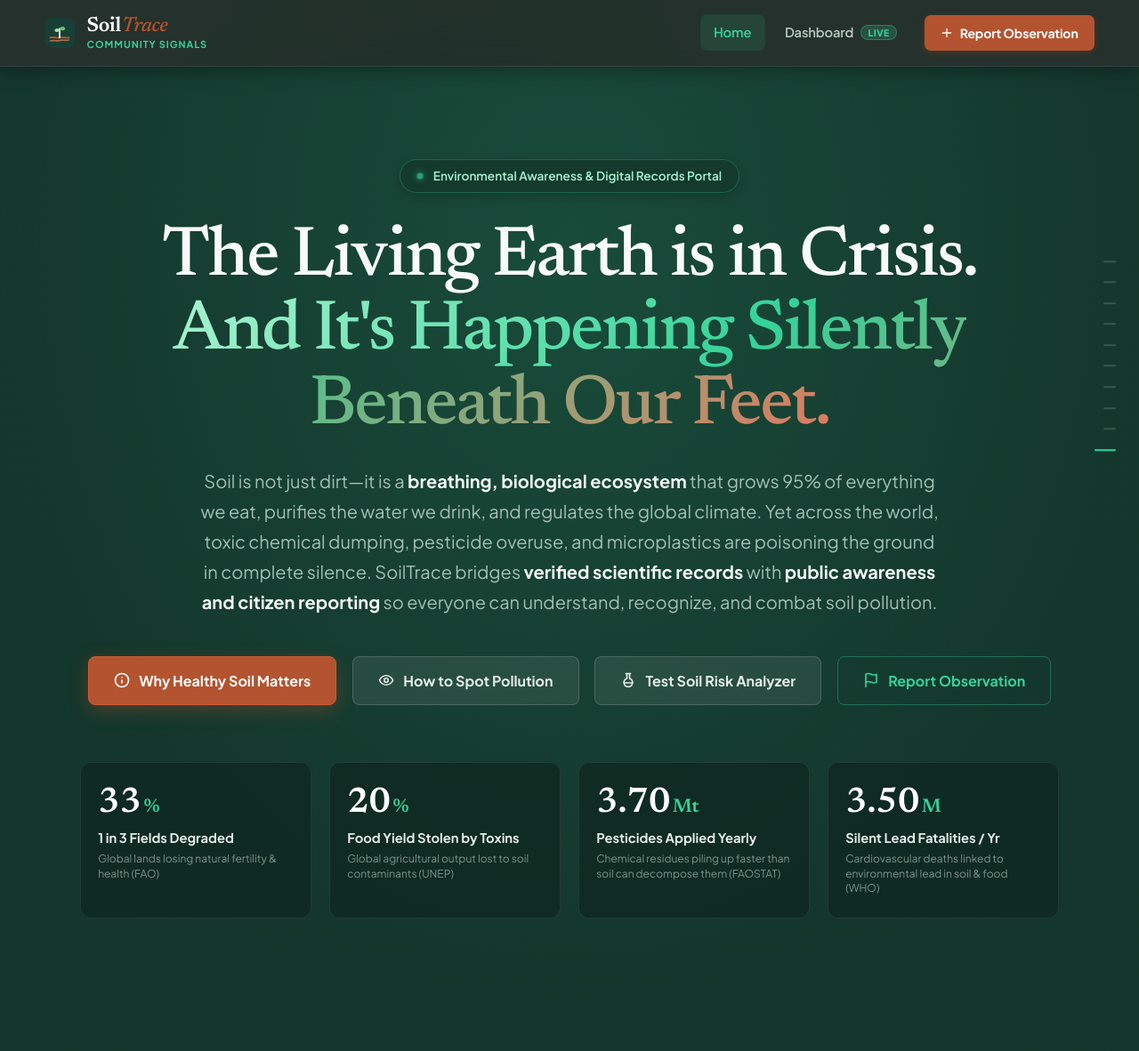
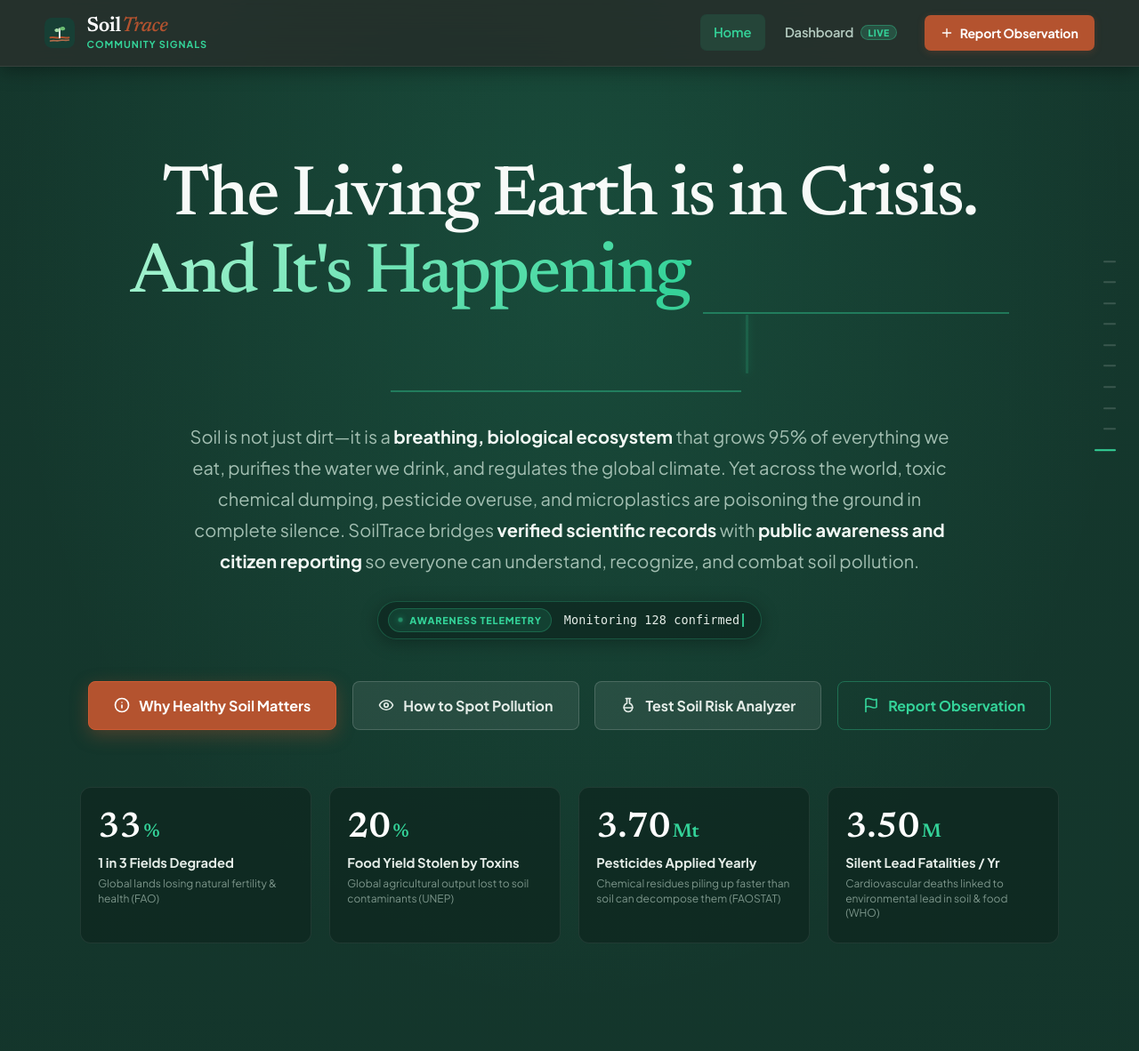
Before and after one commit to RishiKrJha/soiltrace, a Flask app: page / in a window 1280 px wide. Shown: the top 1182 px of the page at 89% size. Run offline with Flask 3, Linux system fonts and the light colour scheme.

Commit message:
Enhance homepage with dynamic typing animations for headlines and awareness telemetry, improving user engagement and information delivery.

```diff
--- a/app/static/css/style.css
+++ b/app/static/css/style.css
@@ -604,62 +604,153 @@ body:has(.home-page-master) .navbar-toggler span {
     margin: 0 auto;
 }
 
-.hero-badge {
-    display: inline-flex;
-    align-items: center;
-    gap: 0.65rem;
-    padding: 0.45rem 1.15rem;
-    background: rgba(20, 56, 44, 0.85);
-    border: 1px solid rgba(52, 211, 153, 0.28);
-    border-radius: 999px;
-    font-size: 0.85rem;
-    font-weight: 600;
-    color: #a7f3d0;
-    margin-bottom: 2rem;
-    box-shadow: 0 4px 14px rgba(0, 0, 0, 0.2);
-}
-
-.badge-pulse {
-    width: 8px;
-    height: 8px;
-    border-radius: 50%;
-    background: #34d399;
-    box-shadow: 0 0 10px #34d399;
-    animation: pulseGlow 2s infinite ease-in-out;
-}
-
-@keyframes pulseGlow {
-    0%, 100% { opacity: 1; transform: scale(1); }
-    50% { opacity: 0.5; transform: scale(0.85); }
-}
-
 .hero-headline {
     font-family: var(--font-heading);
     font-size: clamp(2.8rem, 6.2vw, 5.2rem);
     font-weight: 500;
-    line-height: 1.05;
+    line-height: 1.1;
     letter-spacing: -0.03em;
     color: #f7faf8;
-    margin-bottom: 1.6rem;
+    margin-bottom: 2rem;
+}
+
+.headline-primary {
+    display: inline-block;
 }
 
 .hero-headline-accent {
+    display: inline;
     background: linear-gradient(135deg, #a7f3d0 0%, #34d399 45%, #e07a5f 100%);
     -webkit-background-clip: text;
     background-clip: text;
     -webkit-text-fill-color: transparent;
+    position: relative;
+}
+
+.typing-target {
+    display: inline;
+    position: relative;
+    border-bottom: 2px solid rgba(52, 211, 153, 0.4);
+    padding-bottom: 2px;
+}
+
+/* Typing Blinking Cursor */
+.typing-cursor {
+    display: inline-block;
+    width: 3px;
+    height: 0.82em;
+    background-color: #34d399;
+    box-shadow: 0 0 10px #34d399;
+    margin-left: 5px;
+    vertical-align: -0.05em;
+    border-radius: 1px;
+    -webkit-text-fill-color: initial;
+    animation: blinkTypeCursor 0.8s infinite;
+}
+
+@keyframes blinkTypeCursor {
+    0%, 100% { opacity: 1; }
+    50% { opacity: 0; }
+}
+
+/* Lead Container & Awareness Telemetry Bar */
+.hero-lead-container {
+    max-width: 860px;
+    margin: 0 auto 3rem;
+    display: flex;
+    flex-direction: column;
+    align-items: center;
 }
 
 .hero-lead {
-    max-width: 840px;
-    margin: 0 auto 2.75rem;
     font-size: clamp(1.05rem, 1.8vw, 1.25rem);
-    line-height: 1.7;
+    line-height: 1.75;
     color: #a3bfb2;
+    margin-bottom: 1.75rem;
 }
 
 .hero-lead strong {
     color: #f1f7f3;
+}
+
+.hero-telemetry-feed {
+    display: inline-flex;
+    align-items: center;
+    gap: 0.85rem;
+    padding: 0.45rem 1.15rem 0.45rem 0.65rem;
+    background: rgba(14, 38, 30, 0.7);
+    border: 1px solid rgba(52, 211, 153, 0.25);
+    border-radius: 999px;
+    box-shadow: 0 4px 20px rgba(0, 0, 0, 0.3);
+    max-width: 100%;
+}
+
+.feed-badge {
+    display: inline-flex;
+    align-items: center;
+    gap: 0.45rem;
+    font-size: 0.68rem;
+    font-weight: 800;
+    text-transform: uppercase;
+    letter-spacing: 0.08em;
+    color: #34d399;
+    background: rgba(52, 211, 153, 0.12);
+    padding: 0.22rem 0.65rem;
+    border-radius: 999px;
+    border: 1px solid rgba(52, 211, 153, 0.25);
+    flex-shrink: 0;
+}
+
+.feed-pulse {
+    width: 6px;
+    height: 6px;
+    border-radius: 50%;
+    background: #34d399;
+    box-shadow: 0 0 8px #34d399;
+    animation: telemetryPulse 1.8s infinite ease-in-out;
+}
+
+@keyframes telemetryPulse {
+    0%, 100% { opacity: 1; transform: scale(1); }
+    50% { opacity: 0.4; transform: scale(0.8); }
+}
+
+.feed-text-wrap {
+    display: inline-flex;
+    align-items: center;
+    overflow: hidden;
+    white-space: nowrap;
+}
+
+.feed-typed-text {
+    font-family: monospace;
+    font-size: 0.84rem;
+    color: #e5ede8;
+    letter-spacing: 0.01em;
+}
+
+.feed-cursor {
+    display: inline-block;
+    width: 2px;
+    height: 0.9em;
+    background-color: #34d399;
+    margin-left: 3px;
+    vertical-align: -0.08em;
+    animation: blinkTypeCursor 0.75s infinite;
+}
+
+@media (max-width: 640px) {
+    .hero-telemetry-feed {
+        flex-direction: column;
+        align-items: flex-start;
+        border-radius: 12px;
+        padding: 0.75rem 1rem;
+        gap: 0.5rem;
+    }
+
+    .feed-text-wrap {
+        white-space: normal;
+    }
 }
 
 .hero-actions-group {
--- a/app/static/js/home.js
+++ b/app/static/js/home.js
@@ -283,6 +283,7 @@
 
     // --- DOM INITIALIZATION ---
     document.addEventListener('DOMContentLoaded', function () {
+        initHeroTypingAnimation();
         initScrollProgress();
         initNumberCounters();
         initRiskAnalyzer();
@@ -294,6 +295,109 @@
         initSmoothAnchors();
         initSideScrollRail();
     });
+
+    // 0. HERO TYPING & AWARENESS TELEMETRY ANIMATION
+    function initHeroTypingAnimation() {
+        // A. Headline Dynamic Typewriter Loop
+        const headlineElem = document.getElementById('typing-headline');
+        if (headlineElem) {
+            let phrases = [];
+            try {
+                phrases = JSON.parse(headlineElem.getAttribute('data-phrases'));
+            } catch (e) {
+                phrases = [
+                    "Silently Beneath Our Feet.",
+                    "Inside Our Food Chain.",
+                    "Across 33% of Global Soils.",
+                    "In The Ground We Walk On.",
+                    "In Complete Silence."
+                ];
+            }
+
+            let phraseIdx = 0;
+            let currentStr = headlineElem.textContent.trim();
+            let isDeleting = true;
+            let charIdx = currentStr.length;
+
+            function runHeadlineTyping() {
+                const targetPhrase = phrases[phraseIdx];
+
+                if (isDeleting) {
+                    charIdx--;
+                    headlineElem.textContent = targetPhrase.slice(0, charIdx);
+
+                    if (charIdx <= 0) {
+                        isDeleting = false;
+                        phraseIdx = (phraseIdx + 1) % phrases.length;
+                        setTimeout(runHeadlineTyping, 450);
+                        return;
+                    }
+                    setTimeout(runHeadlineTyping, 32);
+                } else {
+                    charIdx++;
+                    headlineElem.textContent = targetPhrase.slice(0, charIdx);
+
+                    if (charIdx >= targetPhrase.length) {
+                        isDeleting = true;
+                        setTimeout(runHeadlineTyping, 3200);
+                        return;
+                    }
+                    setTimeout(runHeadlineTyping, 65);
+                }
+            }
+
+            setTimeout(runHeadlineTyping, 2400);
+        }
+
+        // B. Live Awareness Telemetry Typing Loop
+        const feedElem = document.getElementById('feed-typed-text');
+        if (feedElem) {
+            let feedPhrases = [];
+            try {
+                feedPhrases = JSON.parse(feedElem.getAttribute('data-phrases'));
+            } catch (e) {
+                feedPhrases = [
+                    "Tracking heavy metal bioaccumulation in winter vegetables.",
+                    "Monitoring 128 confirmed contaminated sites across India.",
+                    "Auditing soil organic carbon depletion and nutrient imbalance.",
+                    "Empowering citizens to spot and report toxic industrial dumping."
+                ];
+            }
+
+            let feedIdx = 0;
+            let feedDeleting = true;
+            let feedCharIdx = feedElem.textContent.trim().length;
+
+            function runFeedTyping() {
+                const targetFeed = feedPhrases[feedIdx];
+
+                if (feedDeleting) {
+                    feedCharIdx--;
+                    feedElem.textContent = targetFeed.slice(0, feedCharIdx);
+
+                    if (feedCharIdx <= 0) {
+                        feedDeleting = false;
+                        feedIdx = (feedIdx + 1) % feedPhrases.length;
+                        setTimeout(runFeedTyping, 500);
+                        return;
+                    }
+                    setTimeout(runFeedTyping, 22);
+                } else {
+                    feedCharIdx++;
+                    feedElem.textContent = targetFeed.slice(0, feedCharIdx);
+
+                    if (feedCharIdx >= targetFeed.length) {
+                        feedDeleting = true;
+                        setTimeout(runFeedTyping, 4000);
+                        return;
+                    }
+                    setTimeout(runFeedTyping, 45);
+                }
+            }
+
+            setTimeout(runFeedTyping, 3800);
+        }
+    }
 
     // 1. SCROLL PROGRESS BAR
     function initScrollProgress() {
--- a/app/templates/index.html
+++ b/app/templates/index.html
@@ -16,16 +16,30 @@
     <!-- 1. HERO SECTION: AWARENESS + RESEARCH HOOK -->
     <header class="hero-section" id="hero">
         <div class="hero-container">
-            <div class="hero-badge reveal-on-scroll">
-                <span class="badge-pulse" aria-hidden="true"></span>
-                <span class="badge-text">Environmental Awareness & Digital Records Portal</span>
-            </div>
             <h1 class="hero-headline reveal-on-scroll">
-                The Living Earth is in Crisis. <br><span class="hero-headline-accent">And It's Happening Silently Beneath Our Feet.</span>
+                <span class="headline-primary">The Living Earth is in Crisis.</span><br>
+                <span class="hero-headline-accent">And It's Happening <span class="typing-target" id="typing-headline" data-phrases='["Silently Beneath Our Feet.", "Inside Our Food Chain.", "Across 33% of Global Soils.", "In The Ground We Walk On.", "In Complete Silence."]'>Silently Beneath Our Feet.</span><span class="typing-cursor" aria-hidden="true"></span></span>
             </h1>
-            <p class="hero-lead reveal-on-scroll">
-                Soil is not just dirt—it is a <strong>breathing, biological ecosystem</strong> that grows 95% of everything we eat, purifies the water we drink, and regulates the global climate. Yet across the world, toxic chemical dumping, pesticide overuse, and microplastics are poisoning the ground in complete silence. SoilTrace bridges <strong>verified scientific records</strong> with <strong>public awareness and citizen reporting</strong> so everyone can understand, recognize, and combat soil pollution.
-            </p>
+            <div class="hero-lead-container reveal-on-scroll">
+                <p class="hero-lead">
+                    Soil is not just dirt—it is a <strong>breathing, biological ecosystem</strong> that grows 95% of everything we eat, purifies the water we drink, and regulates the global climate. Yet across the world, toxic chemical dumping, pesticide overuse, and microplastics are poisoning the ground in complete silence. SoilTrace bridges <strong>verified scientific records</strong> with <strong>public awareness and citizen reporting</strong> so everyone can understand, recognize, and combat soil pollution.
+                </p>
+                <div class="hero-telemetry-feed" aria-live="polite">
+                    <span class="feed-badge">
+                        <span class="feed-pulse" aria-hidden="true"></span>
+                        <span>AWARENESS TELEMETRY</span>
+                    </span>
+                    <span class="feed-text-wrap">
+                        <span class="feed-typed-text" id="feed-typed-text" data-phrases='[
+                            "Tracking heavy metal bioaccumulation in winter vegetables.",
+                            "Monitoring 128 confirmed contaminated sites across India.",
+                            "Auditing soil organic carbon depletion and nutrient imbalance.",
+                            "Empowering citizens to spot and report toxic industrial dumping."
+                        ]'>Tracking heavy metal bioaccumulation in winter vegetables.</span>
+                        <span class="feed-cursor" aria-hidden="true"></span>
+                    </span>
+                </div>
+            </div>
             <div class="hero-actions-group reveal-on-scroll">
                 <a href="#why-soil-matters" class="btn btn-primary btn-lg">
                     <svg width="18" height="18" viewBox="0 0 24 24" fill="none" stroke="currentColor" stroke-width="2.2" stroke-linecap="round" stroke-linejoin="round" aria-hidden="true">
```
